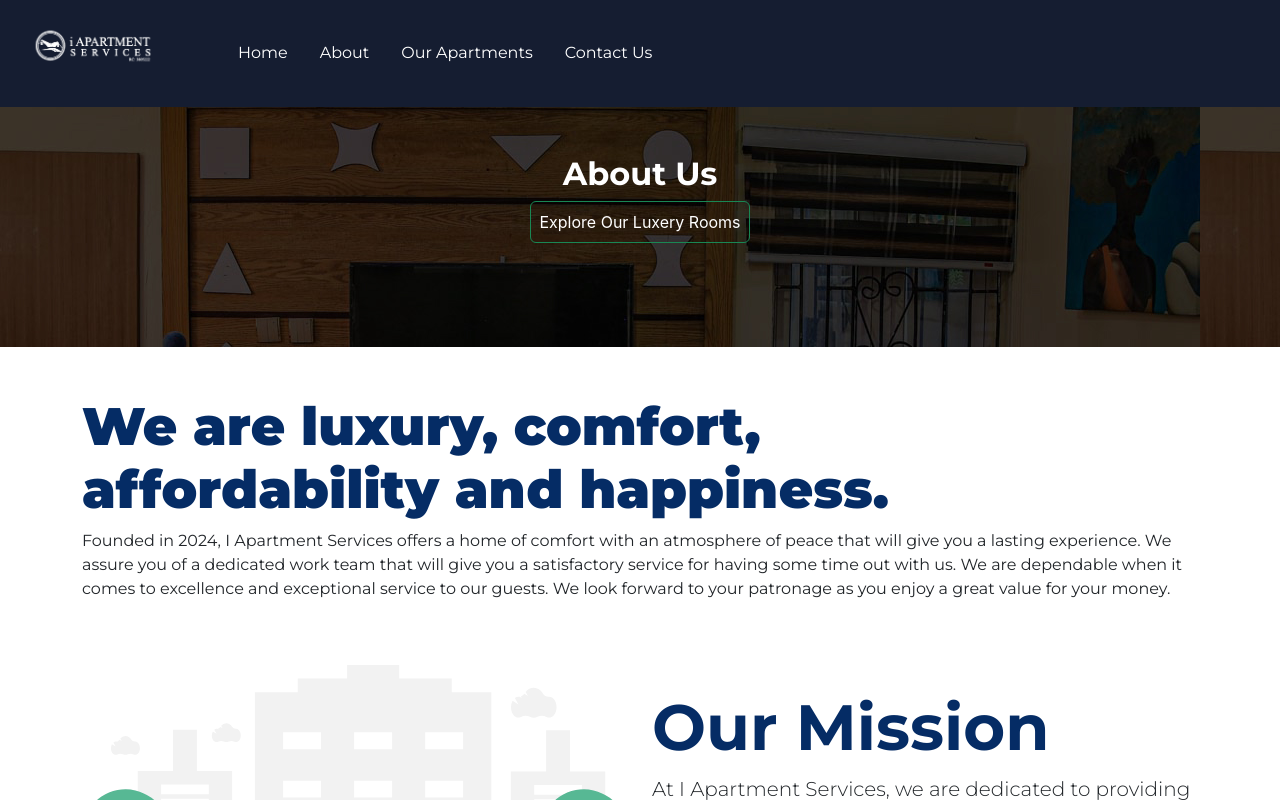
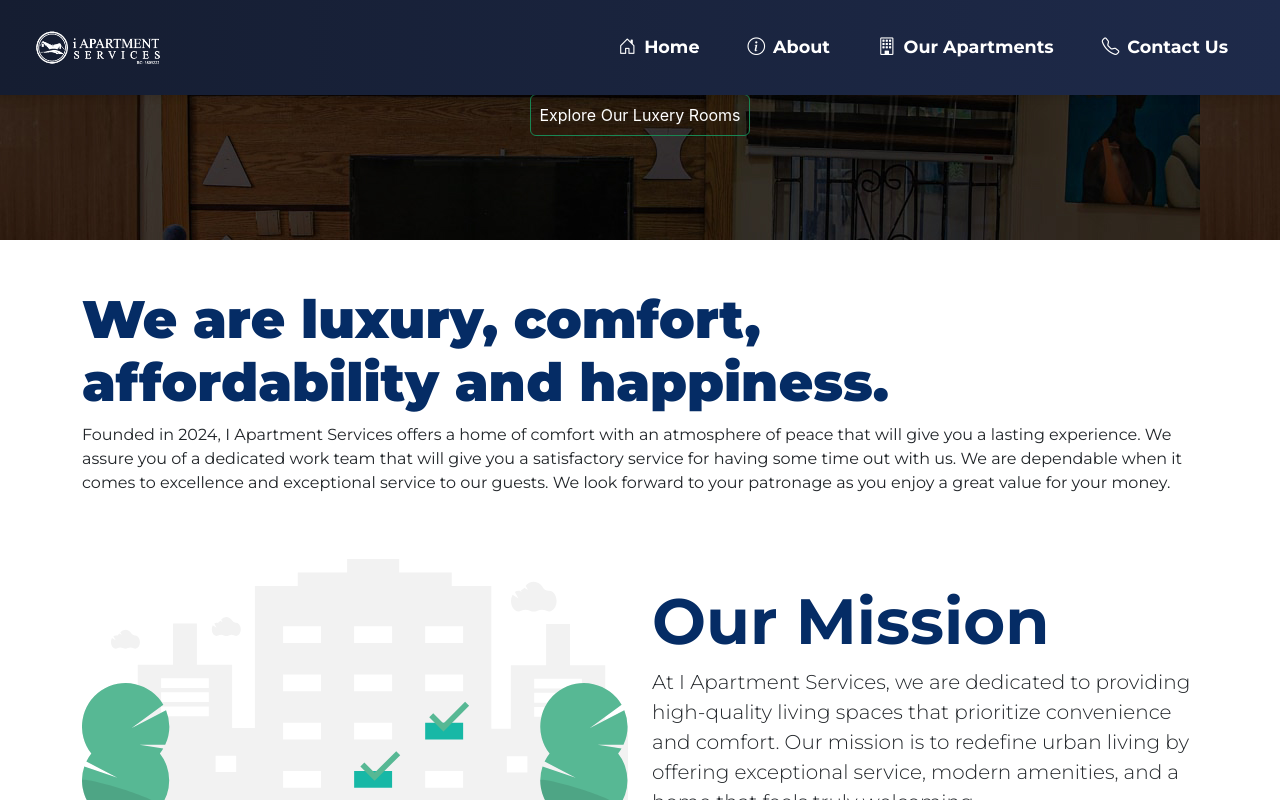
Before and after one commit to aridguy/iapartments, a React (Create React App) app: page /about in a window 1280 px wide. Shown: the top 800 px of the page. Built offline with nearby package versions, Linux system fonts and the light colour scheme.

Commit message:
modified the apartment section

```diff
--- a/src/App.css
+++ b/src/App.css
@@ -276,3 +276,23 @@ a {
 											  transparent 75%,
 											  transparent)
 }
+
+
+
+
+
+
+
+
+
+
+
+
+
+
+
+.nav-link:hover {
+  color: #00bcd4 !important; /* Change to your preferred hover color */
+  transform: scale(1.05); /* Slightly enlarge the link on hover */
+  transition: all 0.3s ease; /* Smooth transition */
+}
--- a/src/components/Navbar.js
+++ b/src/components/Navbar.js
@@ -1,41 +1,87 @@
-import React from 'react'
-import { Link, useNavigate } from 'react-router-dom'
-import Logo from "../Asset/logo/logo.png"
+import React from 'react';
+import { Link, useNavigate } from 'react-router-dom';
+import Logo from '../Asset/logo/logo.png';
+// import 'bootstrap-icons/font/bootstrap-icons.css';
 
 const Navbar = () => {
-    const Navigate = useNavigate("/")
+    const navigate = useNavigate();
+
     return (
         <div>
-            <nav className="navbar navbar-expand-lg" style={{ background: "#151D31", color: "white", padding: "1em" }}>
-                <div className="container-fluid ">
-                    <p className="navbar-brand text-white">
-                        <img onClick={() => {
-                            Navigate("/")
-                        }} className='cursor' width="130px" src={Logo} alt="the logo" />
+            <nav
+                className="navbar navbar-expand-lg navbar-dark fixed-top"
+                style={{
+                    background: 'linear-gradient(90deg, #151D31, #1E2A4A)',
+                    boxShadow: '0 4px 6px rgba(0, 0, 0, 0.1)',
+                    padding: '1em',
+                }}
+            >
+                <div className="container-fluid">
+                    <p className="navbar-brand text-white mb-0">
+                        <img
+                            onClick={() => navigate('/')}
+                            className="cursor-pointer"
+                            width="140px"
+                            src={Logo}
+                            alt="the logo"
+                            style={{ cursor: 'pointer' }}
+                        />
                     </p>
-                    <button className="text-white navbar-toggler" type="button" data-bs-toggle="collapse" data-bs-target="#navbarSupportedContent" aria-controls="navbarSupportedContent" aria-expanded="false" aria-label="Toggle navigation">
-                        <span className="navbar-toggler-icon text-white bg-white bg-light"></span>
+                    <button
+                        className="navbar-toggler"
+                        type="button"
+                        data-bs-toggle="collapse"
+                        data-bs-target="#navbarSupportedContent"
+                        aria-controls="navbarSupportedContent"
+                        aria-expanded="false"
+                        aria-label="Toggle navigation"
+                    >
+                        <span className="navbar-toggler-icon"></span>
                     </button>
                     <div className="collapse navbar-collapse" id="navbarSupportedContent">
-                        <ul className="navbar-nav me-auto mx-5 mb-2 mb-lg-0">
+                        <ul className="navbar-nav ms-auto mb-2 mb-lg-0">
                             <li className="nav-item mx-3">
-                                <Link to="/">Home</Link>
+                                <Link
+                                    to="/"
+                                    className="nav-link text-white fw-bold"
+                                    style={{ fontSize: '1.1rem' }}
+                                >
+                                    <i className="bi bi-house-door me-2"></i>Home
+                                </Link>
                             </li>
                             <li className="nav-item mx-3">
-                                <Link to="/about">About</Link>
+                                <Link
+                                    to="/about"
+                                    className="nav-link text-white fw-bold"
+                                    style={{ fontSize: '1.1rem' }}
+                                >
+                                    <i className="bi bi-info-circle me-2"></i>About
+                                </Link>
                             </li>
                             <li className="nav-item mx-3">
-                                <Link to="/apartment">Our Apartments</Link>
+                                <Link
+                                    to="/apartment"
+                                    className="nav-link text-white fw-bold"
+                                    style={{ fontSize: '1.1rem' }}
+                                >
+                                    <i className="bi bi-building me-2"></i>Our Apartments
+                                </Link>
                             </li>
                             <li className="nav-item mx-3">
-                                <Link to="/contact">Contact Us</Link>
+                                <Link
+                                    to="/contact"
+                                    className="nav-link text-white fw-bold"
+                                    style={{ fontSize: '1.1rem' }}
+                                >
+                                    <i className="bi bi-telephone me-2"></i>Contact Us
+                                </Link>
                             </li>
                         </ul>
                     </div>
                 </div>
             </nav>
         </div>
-    )
-}
+    );
+};
 
-export default Navbar
+export default Navbar;
```
